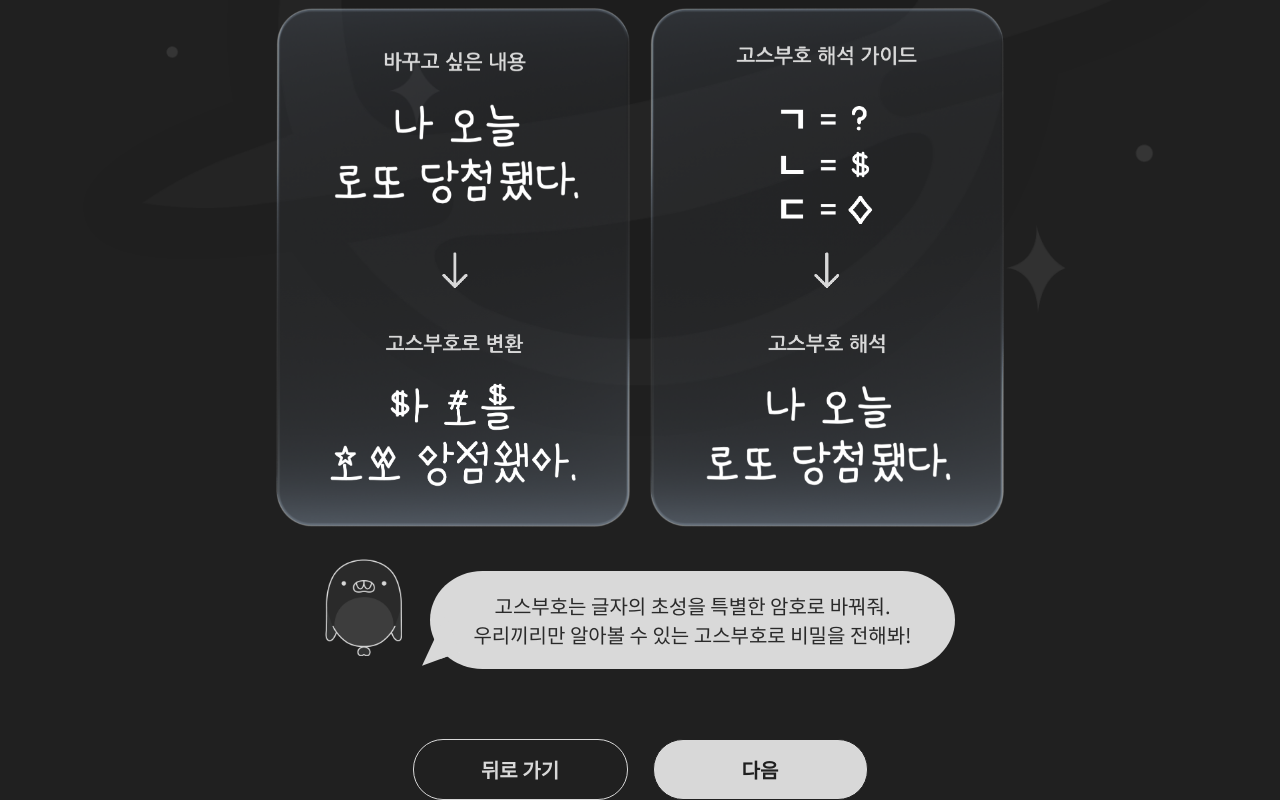
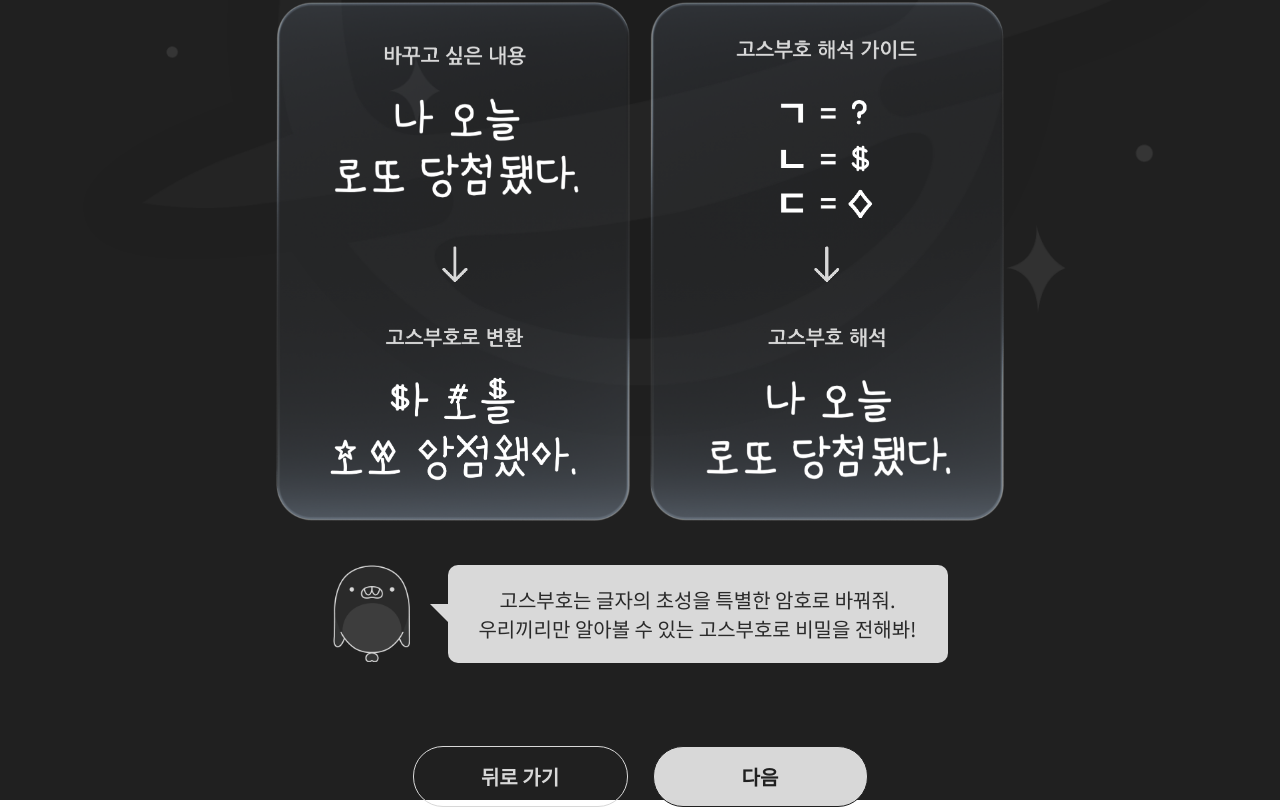
Before and after one commit to hyoie99/React-TeamProject_WhaleSecret, a React (Create React App) app: page /React-Teamproject_WhaleSecret/ghost_page/explain in a window 1280 px wide. Built offline with nearby package versions, Linux system fonts and the light colour scheme; a web font is replaced by a local one.

Commit message:
edit UI design

```diff
--- a/src/components/Loading.js
+++ b/src/components/Loading.js
@@ -14,7 +14,7 @@ function Loading({ username, usertext }) {
       });
     }, 2500);
   };
-  console.log(username, usertext);
+  // console.log(username, usertext);
 
   useEffect(() => {
     timeout();
--- a/src/css/createForm_style.module.css
+++ b/src/css/createForm_style.module.css
@@ -57,6 +57,7 @@
   color: #d8d8d8;
   border: 1px solid #d8d8d8;
   border-radius: 10px;
+  resize: none;
 }
 
 .input_title {
@@ -100,45 +101,49 @@
 
 .ghost_whale_div {
   /* background-color: violet; */
-  width: 550px;
+  width: 470px;
   height: 181px;
 
   display: flex;
-  justify-content: center;
+  justify-content: space-between;
+  align-items: center;
 
-  position: relative;
+  /* position: relative; */
 }
 .ghost_whale_text {
   background-color: #d8d8d8;
 
-  position: absolute;
+  /* position: absolute;
   top: 0;
-  right: 0;
+  right: 0; */
+  position: relative;
 
   text-align: center;
   font-size: 20px;
   color: #2a2a2a;
 
-  width: 444px;
-  padding: 30px;
-  border-radius: 15% / 50%;
+  /* width: 444px; */
+  padding: 20px 30px;
+  border-radius: 10px;
   z-index: 1;
 }
 .ghost_whale_text::before {
   content: "";
   position: absolute;
   top: 50%;
-  left: -3%;
-  border: 20px solid transparent;
-  border-right: 20px solid #d9d9d9;
-  border-bottom: 20px solid #d9d9d9;
-  transform: rotate(-20deg);
+  left: -18px;
+  border: 10px solid transparent;
+  border-right: 10px solid #d9d9d9;
+  border-top: 10px solid #d9d9d9;
+  transform: translateY(-50%);
+  /* transform: rotate(-20deg); */
   z-index: -1;
 }
 .ghost_whale_img {
-  position: absolute;
+  /* position: absolute;
   bottom: 0;
-  left: 0;
+  left: 0; */
 
   width: 77px;
+  height: 97px;
 }
--- a/src/css/explain_style.module.css
+++ b/src/css/explain_style.module.css
@@ -5,6 +5,7 @@
 }
 
 .main_div {
+  /* background-color: blue; */
   width: 100vw;
   height: 100vh;
 
@@ -89,21 +90,24 @@
 .explain_div {
   /* width: 40%;
   height: 20%; */
-  width: 630px;
-  height: 170px;
+  /* background-color: aqua; */
+  width: 615px;
+  height: 120px;
   display: flex;
-  justify-content: center;
-  position: relative;
+  justify-content: space-between;
+  align-items: center;
+  /* position: relative; */
   /* flex-direction: column; */
 }
 .explain_text {
-  width: 525px;
-  position: absolute;
+  width: 500px;
+  /* position: absolute;
   right: 0;
-  top: 0;
+  top: 0; */
+  position: relative;
 
   background-color: #d9d9d9;
-  border-radius: 10% / 50%;
+  border-radius: 10px;
   padding: 20px;
 
   text-align: center;
@@ -115,17 +119,19 @@
   content: "";
   position: absolute;
   top: 50%;
-  left: -3%;
-  border: 20px solid transparent;
-  border-right: 20px solid #d9d9d9;
-  border-bottom: 20px solid #d9d9d9;
-  transform: rotate(-20deg);
+  left: -18px;
+  border: 10px solid transparent;
+  border-right: 10px solid #d9d9d9;
+  border-top: 10px solid #d9d9d9;
+  transform: translateY(-50%);
+  /* transform: rotate(-20deg); */
   z-index: -1;
 }
 .ghost_whale_img {
-  position: absolute;
+  /* background-color: aqua; */
+  /* position: absolute;
   left: 0;
-  bottom: 0;
+  bottom: 0; */
   width: 77px;
   /* padding: 0 0 10px 0; */
 }
--- a/src/css/ghost_style.module.css
+++ b/src/css/ghost_style.module.css
@@ -37,7 +37,7 @@
   color: #151515;
   border: #e3e3e3 solid 1.5px;
   background-color: #d8d8d8;
-  border-radius: 20% / 50%;
+  border-radius: 10px;
   padding: 30px 90px;
   /* z-index: 2; */
 }
```
